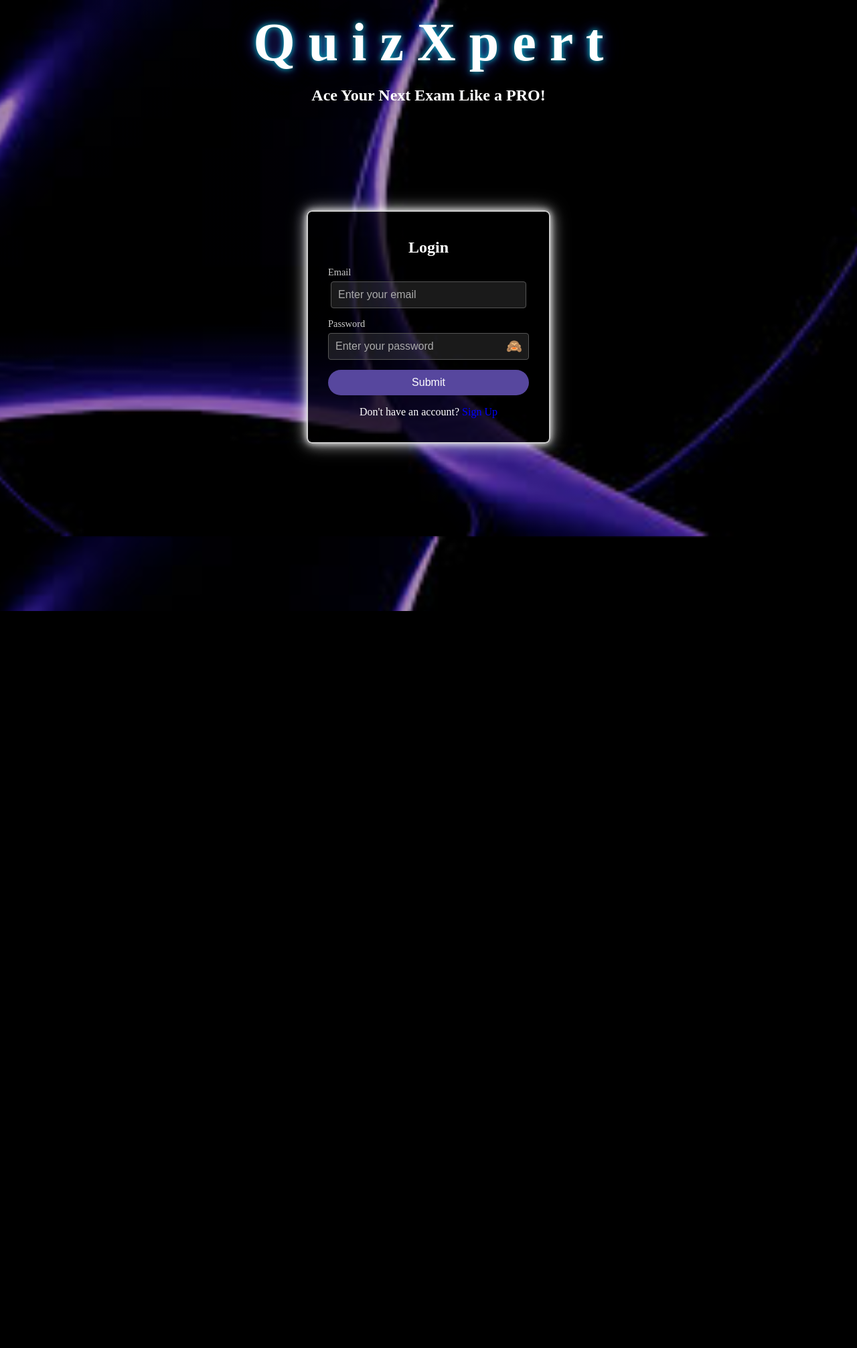
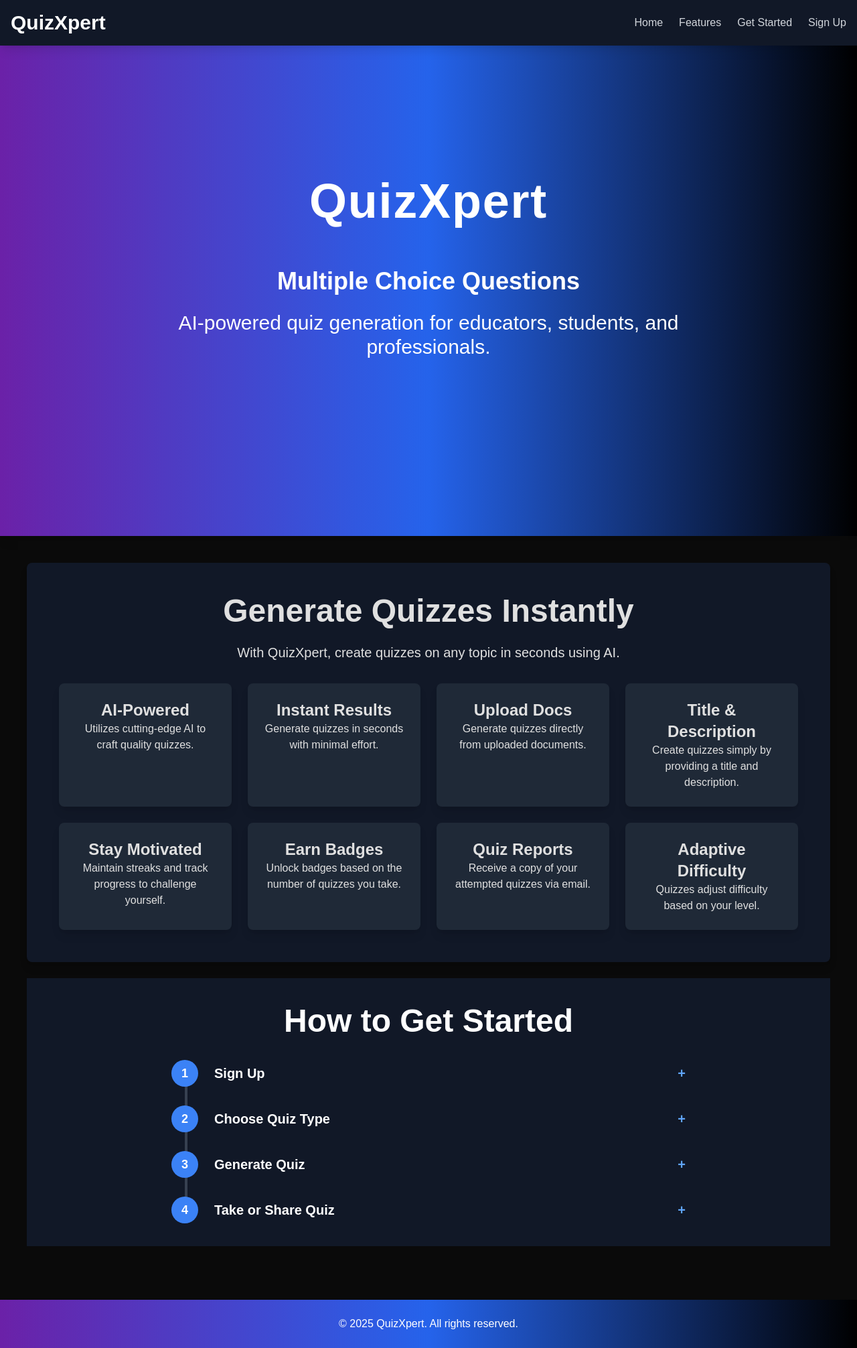
Before and after one commit to FatimaMansoor-dev/Quizzify-AI, a Flask app: page / in a window 1280 px wide. Shown: the whole page at 67% size. Before the commit the page ends 912 px from the top, so only its background shows below. Run offline with Flask 3, Linux system fonts and the light colour scheme; some libraries are stand-ins or nearby versions.

Commit message:
blanks adde

```diff
--- a/app.py
+++ b/app.py
@@ -128,8 +128,11 @@ def get_badge_message(quiz_count):
 # Routes
 @app.route('/')
 def home():
+    return render_template('home.html', message=None)
+
+@app.route('/sign')
+def sign():
     return render_template('index.html', message=None)
-
 
 @app.route('/login', methods=['POST'])
 def login():
@@ -300,7 +303,8 @@ def generate_on_topic():
             return jsonify({"error": f"An error occurred while generating the quiz: {e}"}), 500
     else:
         prompt = f"""
-        Generate 10 {difficulty} questions on {topic} along with their answers in the format:
+        Generate 10 meaningfull {difficulty} fill in the blank questions on {topic} along with their answers. there should be
+        only one blank in a question and that should make sense. Reply in the format:
         **Question 1:** [question]
         **Answer:** [answer]
         **Question 2:** [question]
@@ -311,7 +315,7 @@ def generate_on_topic():
             completion = client.chat.completions.create(
                 model="llama3-8b-8192",
                 messages=[
-                    {"role": "system", "content": "You are responsible to generate question answer pair"},
+                    {"role": "system", "content": "You are responsible to generate fill in the blank pair"},
                     {"role": "user", "content": prompt},
                 ],
                 temperature=0.3,
@@ -324,6 +328,7 @@ def generate_on_topic():
             extended_answer = ""
             for response_chunk in completion:
                 extended_answer += response_chunk.choices[0].delta.content or ""
+            print(extended_answer)
             return jsonify({"message": extended_answer, "email": email, "difficulty": difficulty})
         except Exception as e:
             return jsonify({"error": f"An error occurred while generating the quiz: {e}"}), 500
@@ -334,6 +339,14 @@ def quiz():
     message = request.args.get('message', 'No message provided')
     email = request.args.get('email', 'No email provided')
     return render_template('quiz.html', message=message, email=email)
+
+
+@app.route('/blank')
+def blank():
+    message = request.args.get('message', 'No message provided')
+    email = request.args.get('email', 'No email provided')
+    return render_template('blank.html', email=email, message=message)
+
 
 
 @app.route('/insertResults', methods=['POST', 'GET'])
--- a/static/styles.css
+++ b/static/styles.css
@@ -1,15 +1,16 @@
 html, body {
   margin: 0;
   padding: 0;
-  height: 100%;
-  background: linear-gradient(
-      rgba(0, 0, 0, 0.3), /* Reduce gradient intensity */
-      rgba(0, 0, 0, 0.3)
-    ),
-    url('bg.jpeg') no-repeat center center fixed;
-  background-size: cover;
+  height: 100%
 }
 
+#particles-js {
+  position: fixed;
+  width: 100%;
+  height: 100%;
+  background: #0d0d0d; /* Change this to your desired background color */
+  z-index: -1; /* Keeps it behind everything */
+}
 
 .container {
   display: flex;
@@ -36,10 +37,10 @@ html, body {
   color: white;
   font-size: 5rem;
   margin: 0;
-  text-shadow: 0 0 10px rgba(0, 255, 255, 0.8),
+  /* text-shadow: 0 0 10px rgba(0, 255, 255, 0.8),
                0 0 20px rgba(58, 68, 196, 0.6),
                0 0 30px rgba(1, 42, 155, 0.4),
-               0 0 40px rgba(86, 10, 156, 0.349);
+               0 0 40px rgba(86, 10, 156, 0.349); */
 }
 
 
@@ -57,9 +58,9 @@ aside h2 {
   background-color: rgba(0, 0, 0, 0.7); /* Darker and more transparent */
   border-radius: 8px;
   padding: 20px 30px;
-  box-shadow: 0 0 10px rgba(255, 255, 255, 0.8),
+  /* box-shadow: 0 0 10px rgba(255, 255, 255, 0.8),
               0 0 20px rgba(255, 255, 255, 0.6),
-              0 0 30px rgba(255, 255, 255, 0.4); /* Glowing white border */
+              0 0 30px rgba(255, 255, 255, 0.4); Glowing white border */
   border: 2px solid rgba(255, 255, 255, 0.8); /* Solid white border */
   width: 300px;
   z-index: 1;
--- /dev/null
+++ b/templates/home.html
@@ -0,0 +1,215 @@
+<!DOCTYPE html>
+<html lang="en">
+<head>
+    <meta charset="UTF-8">
+    <meta name="viewport" content="width=device-width, initial-scale=1.0">
+    <title>QuizXpert - AI Quiz Generator</title>
+    <script src="https://cdn.tailwindcss.com"></script>
+    <style>
+        body {
+            background-color: #0a0a0a;
+            color: #e0e0e0;
+            font-family: 'Arial', sans-serif;
+        }
+
+        #typing-text {
+    margin-top: 4rem;
+    min-height: 40px; /* Adjust based on the tallest text */
+    display: flex;
+    justify-content: center;
+    align-items: center;
+    opacity: 1;
+    transition: opacity 0.3s ease-in-out;
+}
+
+    </style>
+</head>
+<body>
+    <nav class="bg-gray-900 p-4 shadow-lg fixed w-full top-0 z-10">
+        <div class="container mx-auto flex justify-between items-center">
+            <a href="#home" class="text-white text-3xl font-bold">QuizXpert</a>
+            <button class="md:hidden text-white focus:outline-none" id="menu-toggle">
+                &#9776;
+            </button>
+            <div class="hidden md:flex space-x-6" id="menu">
+                <a href="#home" class="text-gray-300 hover:text-white">Home</a>
+                <a href="#features" class="text-gray-300 hover:text-white">Features</a>
+                <a href="#started" class="text-gray-300 hover:text-white">Get Started</a>
+                <a href="/sign" class="text-gray-300 hover:text-white">Sign Up</a>
+            </div>
+        </div>
+        <div class="md:hidden hidden bg-gray-800 p-4" id="mobile-menu">
+            <a href="#home" class="block text-gray-300 hover:text-white py-2">Home</a>
+            <a href="#features" class="block text-gray-300 hover:text-white py-2">Features</a>
+            <a href="/sign" class="block text-gray-300 hover:text-white py-2">Sign Up</a>
+        </div>
+    </nav>
+
+    <header id="home" class="bg-gradient-to-r from-purple-800 via-blue-600 to-black text-white text-center min-h-screen flex flex-col justify-center items-center shadow-lg">
+
+        <h1 class="text-5xl md:text-7xl font-extrabold tracking-wide">QuizXpert</h1>
+        <h2 id="typing-text" class="text-2xl md:text-4xl font-semibold mt-4"></h2>
+        <p class="text-lg md:text-3xl mt-6 max-w-4xl mx-auto">AI-powered quiz generation for educators, students, and professionals.</p>
+    </header>
+
+    <main class="p-4 md:p-10">
+        <section id="features" class="bg-gray-900 p-6 md:p-12 rounded-lg shadow-lg text-center">
+            <h2 class="text-3xl md:text-5xl font-semibold">Generate Quizzes Instantly</h2>
+            <p class="mt-6 text-lg md:text-xl max-w-3xl mx-auto">With QuizXpert, create quizzes on any topic in seconds using AI.</p>
+            <div class="grid grid-cols-1 md:grid-cols-2 lg:grid-cols-4 gap-6 mt-8">
+                <div class="bg-gray-800 p-6 rounded-lg shadow-lg">
+                    <h3 class="text-2xl font-bold">AI-Powered</h3>
+                    <p>Utilizes cutting-edge AI to craft quality quizzes.</p>
+                </div>
+                <div class="bg-gray-800 p-6 rounded-lg shadow-lg">
+                    <h3 class="text-2xl font-bold">Instant Results</h3>
+                    <p>Generate quizzes in seconds with minimal effort.</p>
+                </div>
+                <div class="bg-gray-800 p-6 rounded-lg shadow-lg">
+                    <h3 class="text-2xl font-bold">Upload Docs</h3>
+                    <p>Generate quizzes directly from uploaded documents.</p>
+                </div>
+                <div class="bg-gray-800 p-6 rounded-lg shadow-lg">
+                    <h3 class="text-2xl font-bold">Title & Description</h3>
+                    <p>Create quizzes simply by providing a title and description.</p>
+                </div>
+                <div class="bg-gray-800 p-6 rounded-lg shadow-lg">
+                    <h3 class="text-2xl font-bold">Stay Motivated</h3>
+                    <p>Maintain streaks and track progress to challenge yourself.</p>
+                </div>
+                <div class="bg-gray-800 p-6 rounded-lg shadow-lg">
+                    <h3 class="text-2xl font-bold">Earn Badges</h3>
+                    <p>Unlock badges based on the number of quizzes you take.</p>
+                </div>
+                <div class="bg-gray-800 p-6 rounded-lg shadow-lg">
+                    <h3 class="text-2xl font-bold">Quiz Reports</h3>
+                    <p>Receive a copy of your attempted quizzes via email.</p>
+                </div>
+                <div class="bg-gray-800 p-6 rounded-lg shadow-lg">
+                    <h3 class="text-2xl font-bold">Adaptive Difficulty</h3>
+                    <p>Quizzes adjust difficulty based on your level.</p>
+                </div>
+            </div>
+        </section>
+
+<br>
+<section id="started" class="p-10 bg-gray-900 text-white">
+    <h2 class="text-3xl md:text-5xl font-semibold text-center mb-10">How to Get Started</h2>
+
+    <div class="max-w-3xl mx-auto relative">
+        <div class="space-y-10 relative">
+            <!-- Timeline -->
+            <div class="absolute left-5 top-0 w-1 bg-gray-700 h-full"></div>
+
+            <!-- Step 1 -->
+            <div class="relative flex items-center">
+                <div class="w-10 h-10 flex items-center justify-center bg-blue-500 text-white rounded-full font-bold text-lg absolute left-0">
+                    1
+                </div>
+                <div class="ml-16 w-full">
+                    <button class="w-full text-left font-semibold text-xl flex justify-between items-center" onclick="toggleStep(1)">
+                        <span>Sign Up</span>
+                        <span class="text-blue-400">+</span>
+                    </button>
+                    <p id="step1" class="text-gray-300 mt-2 hidden">Create an account by signing up with your email.</p>
+                </div>
+            </div>
+
+            <!-- Step 2 -->
+            <div class="relative flex items-center">
+                <div class="w-10 h-10 flex items-center justify-center bg-blue-500 text-white rounded-full font-bold text-lg absolute left-0">
+                    2
+                </div>
+                <div class="ml-16 w-full">
+                    <button class="w-full text-left font-semibold text-xl flex justify-between items-center" onclick="toggleStep(2)">
+                        <span>Choose Quiz Type</span>
+                        <span class="text-blue-400">+</span>
+                    </button>
+                    <p id="step2" class="text-gray-300 mt-2 hidden">Select the type of quiz you want: MCQs, fill in the blanks, etc.</p>
+                </div>
+            </div>
+
+            <!-- Step 3 -->
+            <div class="relative flex items-center">
+                <div class="w-10 h-10 flex items-center justify-center bg-blue-500 text-white rounded-full font-bold text-lg absolute left-0">
+                    3
+                </div>
+                <div class="ml-16 w-full">
+                    <button class="w-full text-left font-semibold text-xl flex justify-between items-center" onclick="toggleStep(3)">
+                        <span>Generate Quiz</span>
+                        <span class="text-blue-400">+</span>
+                    </button>
+                    <p id="step3" class="text-gray-300 mt-2 hidden">Click on "Generate" to let AI create your quiz instantly.</p>
+                </div>
+            </div>
+
+            <!-- Step 4 -->
+            <div class="relative flex items-center">
+                <div class="w-10 h-10 flex items-center justify-center bg-blue-500 text-white rounded-full font-bold text-lg absolute left-0">
+                    4
+                </div>
+                <div class="ml-16 w-full">
+                    <button class="w-full text-left font-semibold text-xl flex justify-between items-center" onclick="toggleStep(4)">
+                        <span>Take or Share Quiz</span>
+                        <span class="text-blue-400">+</span>
+                    </button>
+                    <p id="step4" class="text-gray-300 mt-2 hidden">Take the quiz yourself or share it with students & friends.</p>
+                </div>
+            </div>
+        </div>
+    </div>
+</section>
+    </main>
+
+    <footer class="bg-gradient-to-r from-purple-800 via-blue-600 to-black text-white text-center py-6 mt-10 shadow-lg">
+        <p>&copy; 2025 QuizXpert. All rights reserved.</p>
+    </footer>
+
+    <script>
+        document.getElementById('menu-toggle').addEventListener('click', function () {
+            document.getElementById('mobile-menu').classList.toggle('hidden');
+        });
+        const texts = [
+        "Fill in the Blank",
+        "Multiple Choice Questions",
+        "Score History",
+        "Streak Tracker"
+    ];
+
+    let index = 0;
+    let charIndex = 0;
+    let isDeleting = false;
+    const textElement = document.getElementById("typing-text");
+
+    function typeEffect() {
+        const currentText = texts[index];
+        if (!isDeleting) {
+            // Typing effect
+            textElement.innerText = currentText.substring(0, charIndex + 1);
+            charIndex++;
+            if (charIndex === currentText.length) {
+                isDeleting = true;
+                setTimeout(typeEffect, 1000); // Wait before deleting
+                return;
+            }
+        } else {
+            // Deleting effect
+            textElement.innerText = currentText.substring(0, charIndex - 1);
+            charIndex--;
+            if (charIndex === 0) {
+                isDeleting = false;
+                index = (index + 1) % texts.length; // Move to next text
+            }
+        }
+        setTimeout(typeEffect, isDeleting ? 50 : 100); // Speed: Typing (100ms), Deleting (50ms)
+    }
+
+    typeEffect(); // Start animation
+
+    function toggleStep(step) {
+        const stepContent = document.getElementById("step" + step);
+        stepContent.classList.toggle("hidden");
+    }
+    </script>
+</body>
+</html>
--- a/templates/index.html
+++ b/templates/index.html
@@ -7,6 +7,9 @@
   <title>QuizXpert</title>
 </head>
 <body>
+  <script src="https://cdn.jsdelivr.net/particles.js/2.0.0/particles.min.js"></script>
+  <div id="particles-js"></div>
+
   <div class="container">
     <aside>
       <div class="title-overlay">
@@ -100,6 +103,55 @@
             passwordField.setAttribute('type', type);
             togglePassword.textContent = type === 'password' ? '🙈' : '👁️';
           });
+
+          particlesJS("particles-js", {
+    "particles": {
+      "number": {
+        "value": 80, /* Number of particles */
+        "density": {
+          "enable": true,
+          "value_area": 800
+        }
+      },
+      "color": {
+        "value": "#ffffff" /* Particle color */
+      },
+      "shape": {
+        "type": "circle"
+      },
+      "opacity": {
+        "value": 0.5,
+        "random": false
+      },
+      "size": {
+        "value": 3,
+        "random": true
+      },
+      "move": {
+        "enable": true,
+        "speed": 2,
+        "direction": "none",
+        "random": false,
+        "straight": false
+      },
+      "line_linked": {
+        "enable": true,
+        "distance": 150,
+        "color": "#ffffff",
+        "opacity": 0.4,
+        "width": 1
+      }
+    },
+    "interactivity": {
+      "detect_on": "canvas",
+      "events": {
+        "onhover": {
+          "enable": true,
+          "mode": "repulse"
+        }
+      }
+    }
+  });
         </script>
       </div>
     </main>
```
Also changed, not shown: static/particles.js (added, +133 -0 lines), templates/blank.html (added, +169 -0 lines), templates/options.html (+4 -7 lines), templates/topic.html (+18 -11 lines), static/doc.png, static/idea.png.
